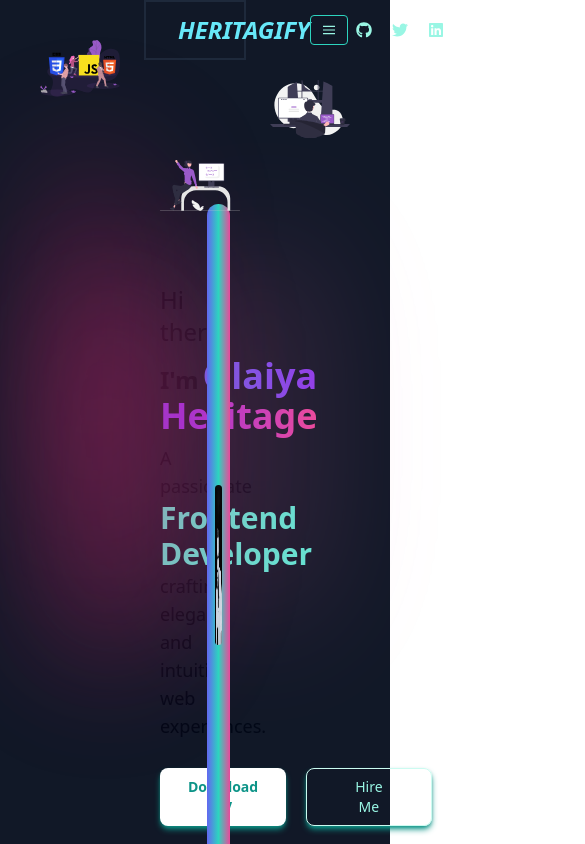
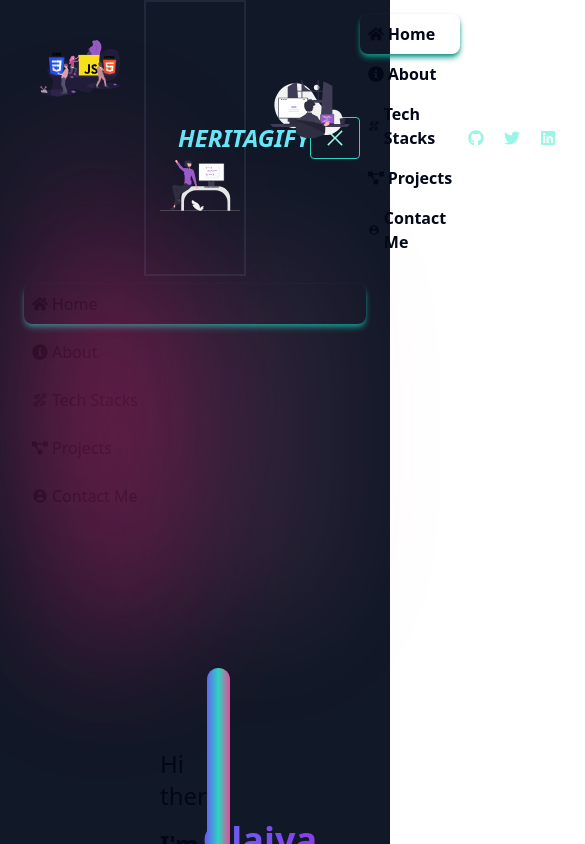
Before and after one commit to Heritagify/My-Portfolio, a Next.js app: page / in a window 390 px wide. Both pictures are taken after a click on the button 328 px from the left and 30 px from the top of the page. Shown: the top 844 px of the page, 585 px wide, since content can reach past the window. Built offline with nearby package versions, Linux system fonts and the light colour scheme.

Commit message:
making the navbar responsive

```diff
--- a/components/Navbar.tsx
+++ b/components/Navbar.tsx
@@ -1,18 +1,24 @@
 import "../app/globals.css";
-import { FaGithub } from "react-icons/fa";
-import { FaTwitter } from "react-icons/fa";
-import { FaLinkedin } from "react-icons/fa";
+import { motion, AnimatePresence } from "framer-motion";
+import { FaGithub, FaTwitter, FaLinkedin, FaHome, FaInfoCircle, FaProjectDiagram } from "react-icons/fa";
 import { IoMdContact } from "react-icons/io";
-import { FaProjectDiagram } from "react-icons/fa";
 import { GrTechnology } from "react-icons/gr";
-import { FaHome } from "react-icons/fa";
-import { FaInfoCircle } from "react-icons/fa";
-import { IoMenu } from "react-icons/io5"; <IoMenu />
-import { LiaTimesSolid } from "react-icons/lia"; <LiaTimesSolid />
+import { IoMenu } from "react-icons/io5";
+import { LiaTimesSolid } from "react-icons/lia";
+import { useState } from 'react';
 
 
 
 export default function Navbar() {
+
+  const [isMobileMenuOpen, setMobileMenuOpen] = useState(false);
+
+  const toggleMobileMenu = () => {
+    setMobileMenuOpen(!isMobileMenuOpen);
+  };
+
+
+
   return (
     <div>
       <header className="border-2 flex justify-between mx-36 p-8 items-center  container-fluid py-3">
@@ -20,15 +26,16 @@ export default function Navbar() {
           HERITAGIFY
         </h1>
 
-        <div className="block lg:hidden">
-    <button className="flex items-center px-3 py-2 border rounded text-teal-200 border-teal-400 hover:text-white hover:border-white">
-      <svg className="fill-current h-3 w-3" viewBox="0 0 20 20" xmlns="http://www.w3.org/2000/svg"><title>Menu</title><path d="M0 3h20v2H0V3zm0 6h20v2H0V9zm0 6h20v2H0v-2z"/></svg>
+        <div className="lg:hidden">
+          <button onClick={toggleMobileMenu} className="flex items-center px-3 py-2 border rounded text-teal-200 border-teal-400 hover:text-white hover:border-white">
+            {isMobileMenuOpen ? <LiaTimesSolid className="h-6 w-6" /> : <IoMenu className="h-6 w-6" />}
           </button>
         </div>
 
 
 
-        <div className="hidden md:flex space-x-4 text-md font-semibold">
+        <div className={`lg:flex space-x-4 text-md font-semibold ${isMobileMenuOpen ? 'block' : 'hidden'}`}>
+          <ul className="lg:flex lg:space-x-4 text-md font-semibold">
             <li className="flex items-center gap-1 cursor-pointer p-2 rounded-lg hover:text-emerald-200 shadow-md shadow-teal-600">
               <FaHome />
               Home
@@ -49,7 +56,9 @@ export default function Navbar() {
               <IoMdContact />
               Contact Me
             </li>
+          </ul>
         </div>
+
         <div className="flex space-x-1">
           <button  className="cursor-pointer p-2 rounded-lg text-teal-200">
             <FaGithub />
@@ -62,6 +71,39 @@ export default function Navbar() {
           </button>
         </div>
       </header>
+
+
+       <AnimatePresence>
+        {isMobileMenuOpen && (
+          <motion.div
+            initial={{ opacity: 0, height: 0 }}
+            animate={{ opacity: 1, height: "auto" }}
+            exit={{ opacity: 0, height: 0 }}
+            className="lg:hidden px-6 py-2 space-y-2"
+          >
+            <li className="flex items-center gap-1 cursor-pointer p-2 rounded-lg hover:text-emerald-200 shadow-md shadow-teal-600">
+              <FaHome />
+              Home
+            </li>
+            <li className="flex items-center gap-1 cursor-pointer p-2 rounded-lg hover:text-emerald-200 hover:shadow-sm hover:shadow-teal-500">
+              <FaInfoCircle />
+              About
+            </li>
+            <li className="flex items-center gap-1 cursor-pointer p-2 rounded-lg hover:text-emerald-200 hover:shadow-sm hover:shadow-teal-500">
+              <GrTechnology />
+              Tech Stacks
+            </li>
+            <li className="flex items-center gap-1 cursor-pointer p-2 rounded-lg hover:text-emerald-200 hover:shadow-sm hover:shadow-teal-500">
+              <FaProjectDiagram />
+              Projects
+            </li>
+            <li className="flex items-center gap-1 cursor-pointer p-2 rounded-lg hover:text-emerald-200 hover:shadow-md hover:shadow-teal-500">
+              <IoMdContact />
+              Contact Me
+            </li>
+          </motion.div>
+        )}
+      </AnimatePresence>
     </div>
   );
-}
+};
--- a/components/TechStack.tsx
+++ b/components/TechStack.tsx
@@ -11,6 +11,7 @@ import { RiNextjsFill } from "react-icons/ri";
 import { SiTypescript } from "react-icons/si";
 import { SiMongodb } from "react-icons/si";
 import { IoLogoVercel } from "react-icons/io5";
+import { SiFramer } from "react-icons/si";
 
 
 
@@ -67,6 +68,12 @@ export default function TechStack() {
               </span>
             </div>
             <div className="group relative flex items-center justify-center backdrop-blur-lg bg-white/30 rounded-full w-fit p-4">
+              <SiFramer className="text-4xl text-black" />
+              <span className="absolute -top-12 left-1/2 -translate-x-1/2 px-3 py-2 bg-gradient-to-r from-red-400 to-red-500 text-white text-sm rounded-full shadow-md opacity-0 group-hover:opacity-100 transition-opacity duration-300">
+                FRAMER-MOTION
+              </span>
+            </div>
+            <div className="group relative flex items-center justify-center backdrop-blur-lg bg-white/30 rounded-full w-fit p-4">
               <SiTypescript className="text-4xl text-yellow-400" />
               <span className="absolute -top-12 left-1/2 -translate-x-1/2 px-3 py-2 bg-gradient-to-r from-red-400 to-red-500 text-white text-sm rounded-full shadow-md opacity-0 group-hover:opacity-100 transition-opacity duration-300">
                 TYPESCRIPT
--- a/package.json
+++ b/package.json
@@ -13,6 +13,7 @@
     "aos": "^3.0.0-beta.6",
     "class-variance-authority": "^0.7.0",
     "clsx": "^2.1.1",
+    "framer-motion": "^11.2.10",
     "next": "14.2.3",
     "next-themes": "^0.3.0",
     "react": "^18",
```
Also changed, not shown: 1 other file (tests, documents, lock files or other folders). Lines whose indentation alone changed are shown as unchanged.
